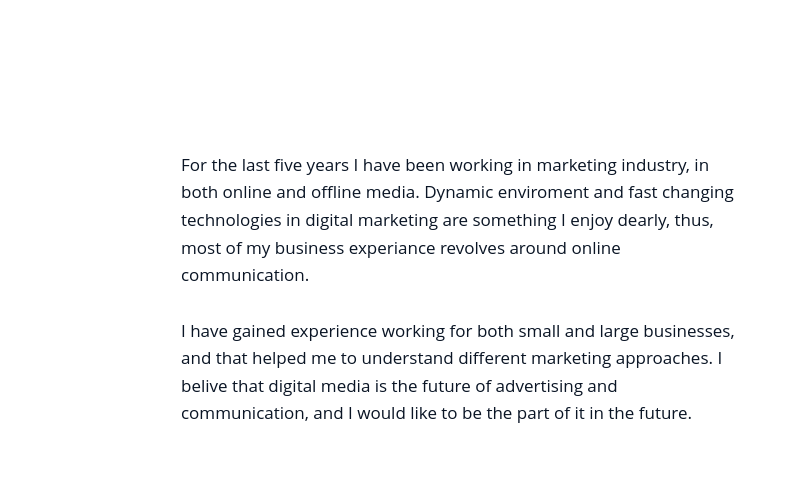
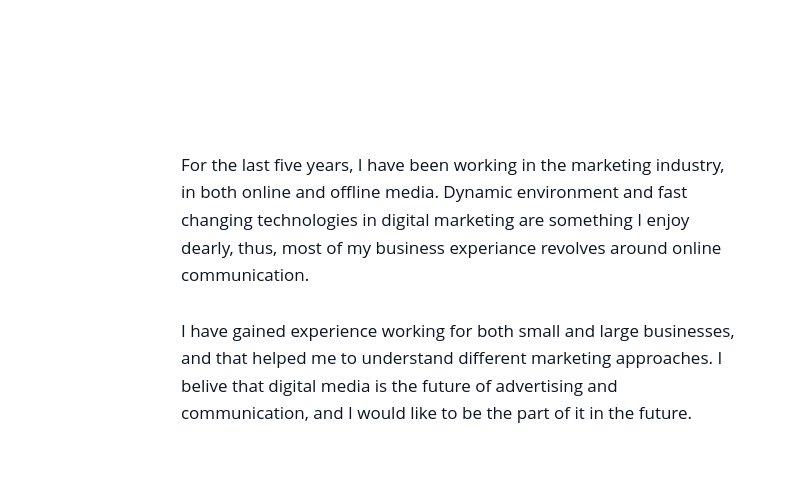
Before and after one commit to sabinagrcic/sabinagrcic.github.io, a plain HTML site: page index.html in a window 1280 px wide. Shown: the part 820-1312 px from the top of the page, 474-1280 px from the left. Drawn offline with Linux system fonts and the light colour scheme.

Commit message:
Update index.html

```diff
--- a/index.html
+++ b/index.html
@@ -73,8 +73,8 @@
       <div class="col-md-6"> <img class="img-responsive" src="img/sabinanew1.png" width:"60%" height:"60%" align=""> </div>
       <div class="col-md-6">
 	      <br><br><br><br>
-        <p style = "  font-size: 17px">For the last five years I have been working in marketing industry, in both online and offline media. Dynamic
-enviroment and fast changing technologies in digital marketing are something I enjoy dearly, thus, most of my
+        <p style = "  font-size: 17px">For the last five years, I have been working in the marketing industry, in both online and offline media. Dynamic
+environment and fast changing technologies in digital marketing are something I enjoy dearly, thus, most of my
 business experiance revolves around online communication.<br> <br>I have gained experience working for both small
 and large businesses, and that helped me to understand different marketing approaches. I belive that digital media is the
 future of advertising and communication, and I would like to be the part of it in the future.</p>
```
